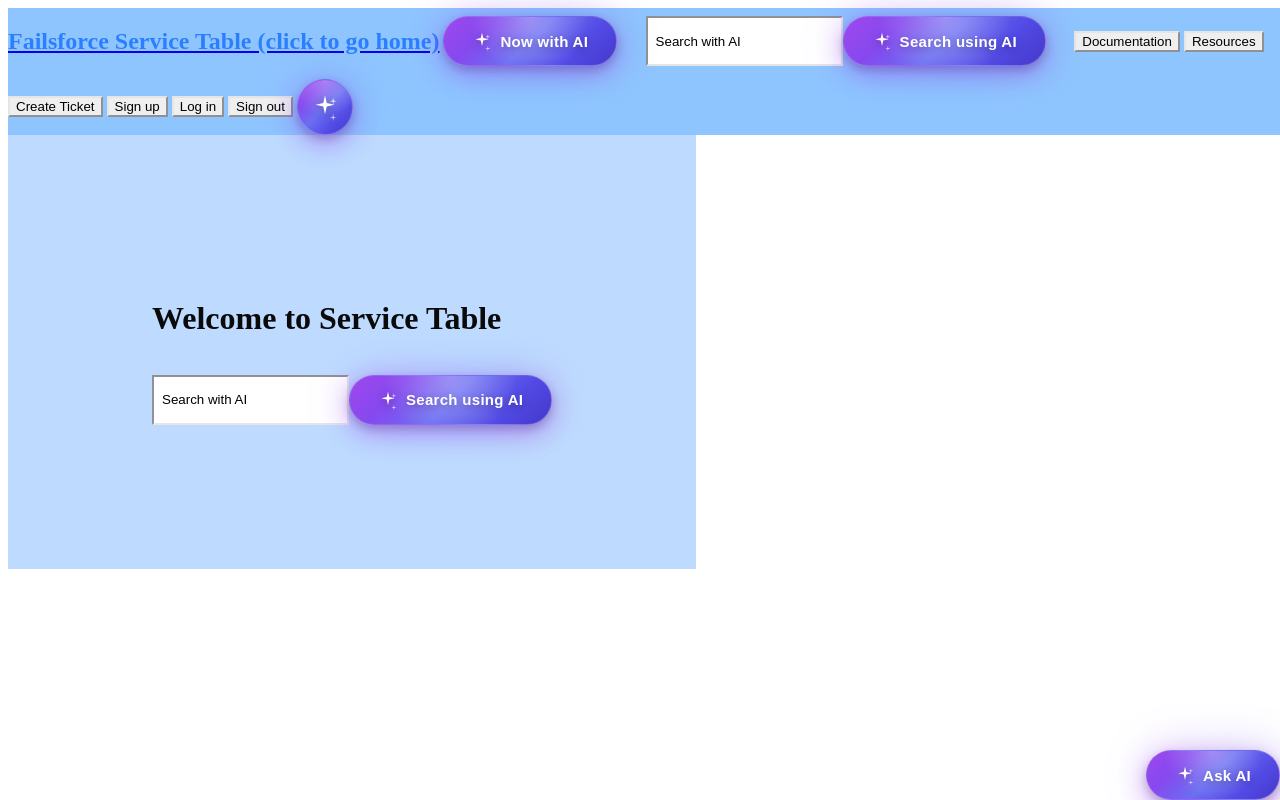
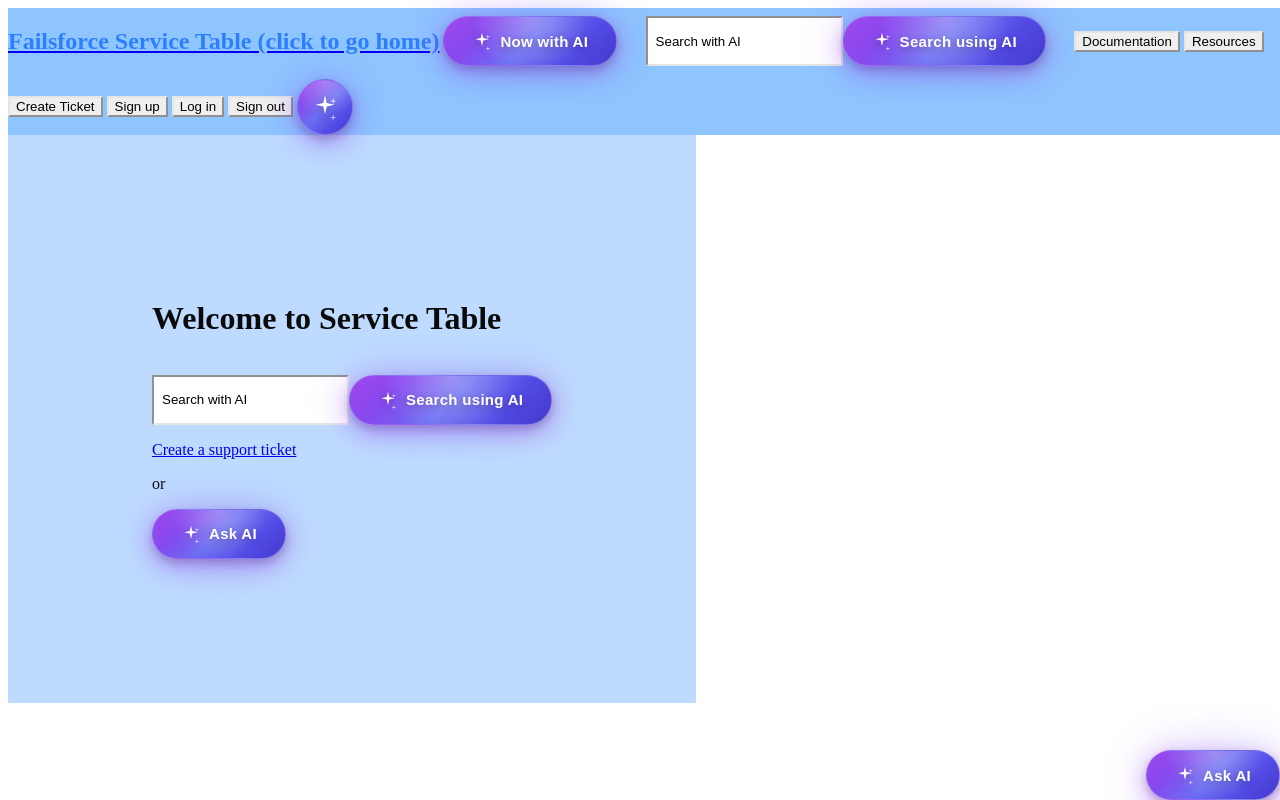
Before and after one commit to ingoau/service-table, a Next.js app: page / in a window 1280 px wide. Built offline with nearby package versions, Linux system fonts and the light colour scheme.

Commit message:
add ai button

```diff
--- a/app/page.tsx
+++ b/app/page.tsx
@@ -1,5 +1,6 @@
 "use client";
 
+import { AIButton } from "@/components/ai-button";
 import SearchBox from "@/components/searchbox";
 
 export default function Home() {
@@ -8,6 +9,11 @@ export default function Home() {
       <div className="w-fit bg-blue-200 p-36 flex flex-col gap-4">
         <h1>Welcome to Service Table</h1>
         <SearchBox />
+        <a href="/createticket">Create a support ticket</a>
+        or
+        <div>
+          <AIButton />
+        </div>
       </div>
     </>
   );
```
